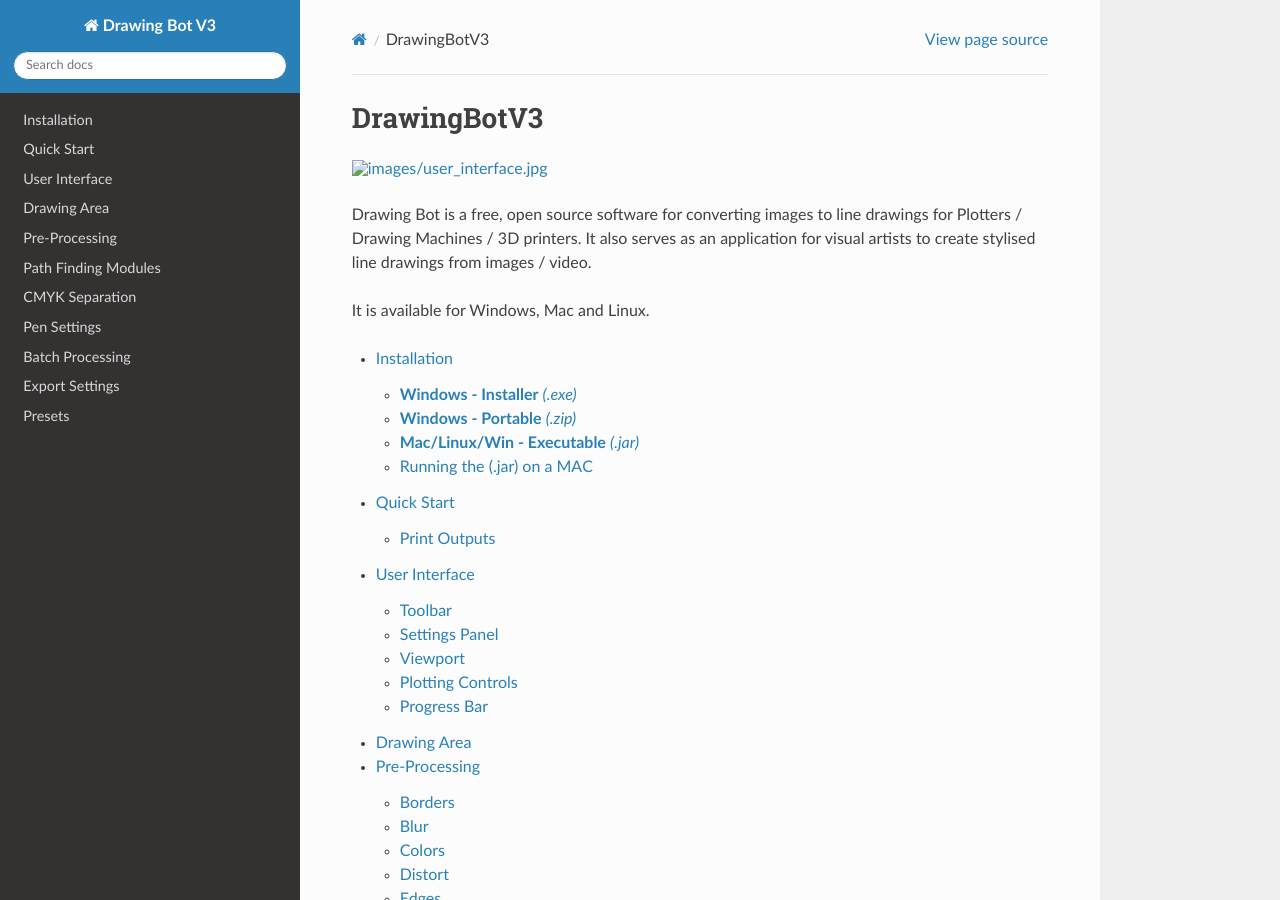
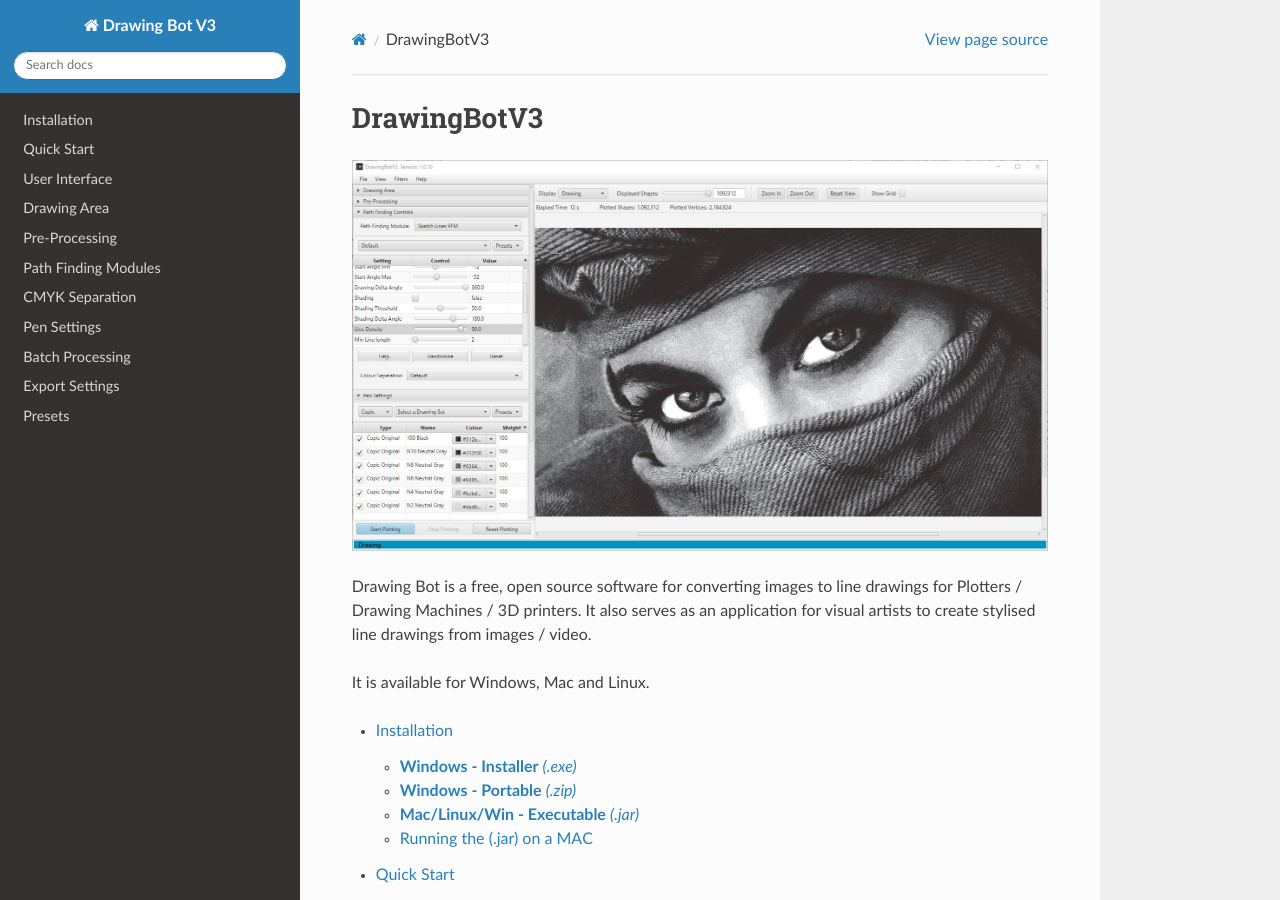
Before and after one commit to SonarSonic/DrawingBotV3, a Sphinx documentation site: the page built from docs/source/index.rst, in a window 1280 px wide and 900 px high. Built offline with Sphinx 7.4.7 and the Read the Docs theme 2.0.0, drawn with Linux system fonts in a browser that asks for light colours; pages that are not in the unit, such as notebooks, are missing from menus.

Commit message:
Fix Image - Documentation

```diff
--- a/docs/source/cmyk.rst
+++ b/docs/source/cmyk.rst
@@ -7,7 +7,7 @@
 .. image:: images/cmyk_before.jpg
     :width: 250pt
 
-.. image:: images/cmyk_after.jpg
+.. image:: images/cmyk_after1.jpg
     :width: 250pt
 
 *Before + After CMYK Separation*
--- a/docs/source/index.rst
+++ b/docs/source/index.rst
@@ -4,7 +4,7 @@
 DrawingBotV3
 ==========================================
 
-.. image:: images/user_interface.jpg
+.. image:: images/user_interface1.jpg
     :width: 600pt
 
 Drawing Bot is a free, open source software for converting images to line drawings for Plotters / Drawing Machines / 3D printers. It also serves as an application for visual artists to create stylised line drawings from images / video.
```
Also changed, not shown: docs/source/images/cmyk_after1.jpg (renamed from docs/source/images/cmyk_after.JPG), docs/source/images/user_interface1.jpg (renamed from docs/source/images/user_interface.JPG).
